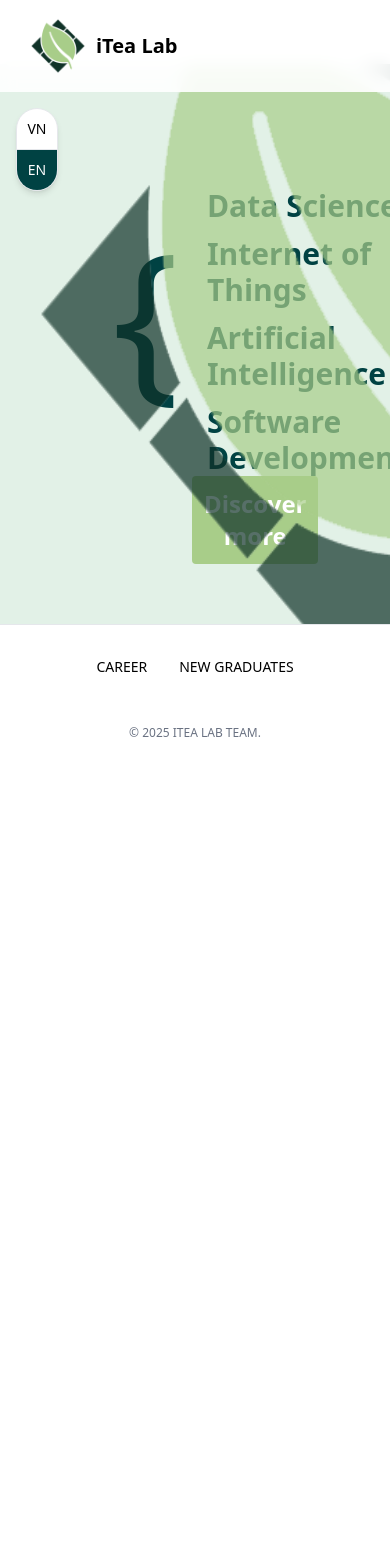
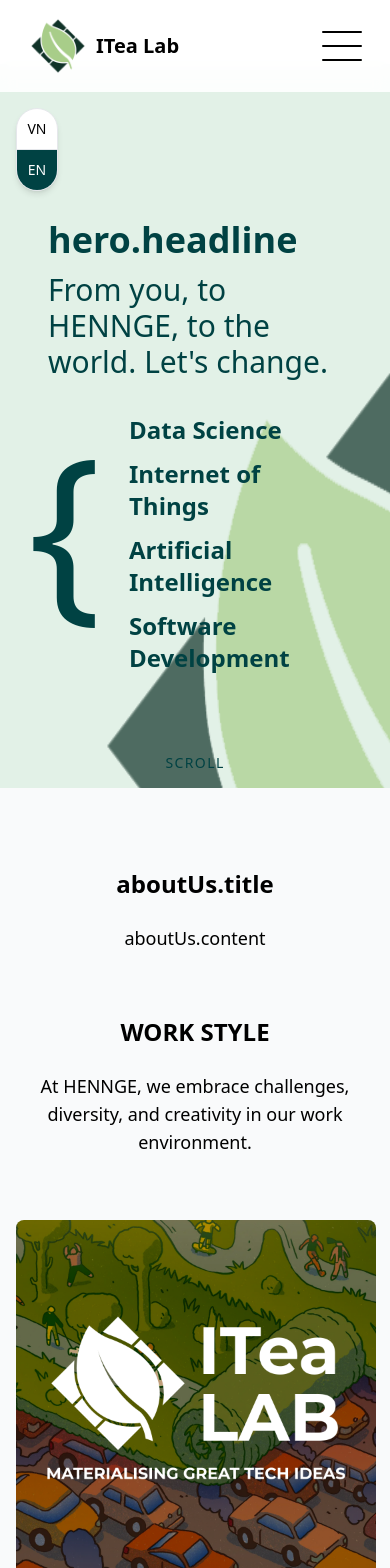
Before and after one commit to Itea-Lab/portfolio-website, a React (Vite) app: page / in a window 390 px wide. Shown: the top 1568 px of the page. Before the commit the page ends 844 px from the top, so only its background shows below. Built offline with nearby package versions, Linux system fonts and the light colour scheme.

Commit message:
check point 1

```diff
--- a/src/App.css
+++ b/src/App.css
@@ -1,3 +1,64 @@
 html {
   scroll-behavior: smooth;
 }
+/* From Uiverse.io by Cevorob */
+.burger {
+  position: relative;
+  width: 40px;
+  height: 30px;
+  background: transparent;
+  cursor: pointer;
+  /* display: block; */
+}
+
+.burger input {
+  display: none;
+}
+
+.burger span {
+  display: block;
+  position: absolute;
+  height: 2px;
+  width: 100%;
+  background: black;
+  border-radius: 9px;
+  opacity: 1;
+  left: 0;
+  transform: rotate(0deg);
+  transition: .25s ease-in-out;
+}
+
+.burger span:nth-of-type(1) {
+  top: 0px;
+  transform-origin: left center;
+}
+
+.burger span:nth-of-type(2) {
+  top: 50%;
+  transform: translateY(-50%);
+  transform-origin: left center;
+}
+
+.burger span:nth-of-type(3) {
+  top: 100%;
+  transform-origin: left center;
+  transform: translateY(-100%);
+}
+
+.burger input:checked ~ span:nth-of-type(1) {
+  transform: rotate(45deg);
+  top: 0px;
+  left: 5px;
+}
+
+.burger input:checked ~ span:nth-of-type(2) {
+  width: 0%;
+  opacity: 0;
+}
+
+.burger input:checked ~ span:nth-of-type(3) {
+  transform: rotate(-45deg);
+  top: 28px;
+  left: 5px;
+}
+/* SIDE BAR BUTTON END */
--- a/src/App.tsx
+++ b/src/App.tsx
@@ -1,24 +1,25 @@
 import { BrowserRouter, Routes, Route } from "react-router-dom";
 import { LanguageProvider } from "./language-context";
-import Header from "./components/Layout";
+import Layout from "./components/Layout";
 import Home from "./pages/Home";
 import "./App.css";
 import Error404 from "./pages/Error404";
 
 function App() {
-
   return (
     <>
       <LanguageProvider>
+        <div className="flex min-h-screen flex-col">
           <BrowserRouter>
             <Routes>
-            <Route path="/" element={<Header />}>
+              <Route path="/" element={<Layout />}>
                 <Route index element={<Home />} />
               </Route>
               <Route path="*" element={<Error404 />} />
             </Routes>
             <Routes></Routes>
           </BrowserRouter>
+        </div>
       </LanguageProvider>
     </>
   );
--- /dev/null
+++ b/src/components/Community.tsx
@@ -0,0 +1,31 @@
+"use client";
+
+import { useLanguage } from "../language-context";
+import { Link } from "react-router-dom";
+
+export default function Community() {
+  const { t } = useLanguage();
+
+  return (
+    <section className="py-20 bg-gray-50">
+      <div className="container mx-auto px-4">
+        <div className="max-w-3xl mx-auto text-center">
+          <h2 className="text-2xl text-[#004243] font-bold mb-8">
+            {t("community.title")}
+          </h2>
+
+          <div className="mb-6">
+            <p className="mb-2">{t("community.address")}</p>
+          </div>
+
+          <Link
+            to="#"
+            className="inline-flex items-center border border-[#004243] px-6 py-3 hover:bg-[#004243] hover:text-white transition-colors"
+          >
+            {t("community.link")}
+          </Link>
+        </div>
+      </div>
+    </section>
+  );
+}
--- a/src/components/Hero.tsx
+++ b/src/components/Hero.tsx
@@ -1,51 +1,56 @@
-import icon from '../assets/icon_transparent.png'
+import { useLanguage } from "../language-context";
+import icon from "../assets/icon_transparent.png";
 function Hero() {
+  const { t } = useLanguage();
   return (
-    // <div className="hero min-h-screen bg-base-600">
-    //   <div className="hero-content text-center flex col justify-center items-center">
-    //     <div className="max-w-md">
-    //       <h1 className="text-5xl font-bold">Welcome to our website!</h1>
-    //       <p className="py-6">
-    //         We are glad to have you here. Explore our features and enjoy your
-    //         stay!
-    //       </p>
-    //     </div>
-    //   </div>
-    // </div>
-    <div className="h-[35rem] bg-[#e2f1e7] relative overflow-hidden">
-      <div className="mt-[7rem]">
-        <div className="flex flex-col">
-          <div className="flex mx-[7rem] items-center">
+    <div className="hero h-[full] md:h-full bg-[#e2f1e7] relative overflow-hidden">
+      <div className="flex flex-col mt-[9rem]">
+        <div className="flex justify-start items-center mx-[3rem] md:mx-[7rem]">
+          <div className="pt-0 relative z-10">
+            <h1 className="text-4xl sm:text-4xl md:text-5xl lg:text-6xl text-[#004243] font-bold pt-3">
+              {t("hero.headline")}
+            </h1>
+            <h3 className="text-3xl sm:text-3xl md:text-5xl lg:text-4xl text-[#004243] pt-3">
+              {t("hero.tagline")}
+            </h3>
+          </div>
+        </div>
+        <div className="flex mx-7 md:mx-[7rem] items-center">
           <div className="flex justify-center items-center h-full">
             <div className="pb-7">
-                <h1 className="text-[11rem] text-[#004243] text-start">
+              <h1 className="text-[12rem] md:text-[11rem] text-[#004243] text-start">
                 &#123;
               </h1>
             </div>
           </div>
-            <div className="flex flex-col justify-center h-full mx-7 text-[#004243]">
-              <h1 className="text-3xl font-bold text-start pt-3 ">
+          <div className="flex flex-col justify-center h-full mx-7 text-[#004243] relative z-10">
+            <h1 className="text-2xl md:text-3xl font-bold text-start pt-3 ">
               Data Science
             </h1>
-              <h1 className="text-3xl font-bold text-start pt-3">
+            <h1 className="text-2xl md:text-3xl font-bold text-start pt-3">
               Internet of Things
             </h1>
-              <h1 className="text-3xl font-bold text-start pt-3">
+            <h1 className="text-2xl md:text-3xl font-bold text-start pt-3">
               Artificial Intelligence
             </h1>
-              <h1 className="text-3xl font-bold text-start pt-3">
+            <h1 className="text-2xl md:text-3xl font-bold text-start pt-3">
               Software Development
             </h1>
           </div>
 
-            <div className="absolute bottom-[-7rem] right-[-20rem]">
-              <img src={icon} alt="lab icon" className="opacity-70 h-svh" />
+          <div className="absolute bottom-[-7rem] right-[-20rem] w-[40rem] h-[36rem] md:w-[43rem] md:h-[40rem] lg:w-[45rem] lg:h-[45rem] z-0">
+            <img src={icon} alt="lab_icon" className="opacity-70 h-svh w-svh" />
           </div>
         </div>
-          <div className="flex justify-start mx-[12rem]">
-            <button className="btn btn-blue text-2xl font-bold bg-[#a8cd89] text-white p-3 rounded">
-              Discover more
-            </button>
+
+        <div
+          id="about"
+          className="relative z-10 text-center text-[#004243] px-4"
+        >
+          <div className="flex flex-col items-center mt-16 animate-bounce">
+            <p className="text-sm font-light tracking-widest mb-2">
+              {t("hero.scroll")}
+            </p>
           </div>
         </div>
       </div>
--- a/src/components/Layout.tsx
+++ b/src/components/Layout.tsx
@@ -1,69 +1,120 @@
 import { Link, Outlet } from "react-router-dom";
+import { useState, useEffect } from "react";
 import { useLanguage } from "../language-context";
 import Language_Selector from "./Language_Selector";
-import icon from '../assets/icon_transparent.png'
+import MobileMenu from "./Mobile_Menu";
+import icon from "../assets/icon_transparent.png";
 
-export default function Header() {
+export default function Layout() {
   const { t } = useLanguage();
+  const [isMenuOpen, setIsMenuOpen] = useState(false);
+  const toggleMenu = () => {
+    setIsMenuOpen(!isMenuOpen);
+    console.log("isMenuOpen:", isMenuOpen);
+  };
+  const [scrolled, setScrolled] = useState(false);
+  useEffect(() => {
+    const handleScroll = () => {
+      const isScrolled = window.scrollY > 10;
+      setScrolled(isScrolled);
+    };
 
+    window.addEventListener("scroll", handleScroll);
+    return () => window.removeEventListener("scroll", handleScroll);
+  }, []);
   return (
     <>
       <header className="fixed top-0 left-0 right-0 z-50 bg-white/90 backdrop-blur-sm">
-        <div className="container mx-auto px-7 py-4 flex justify-between items-center">
+        <div className="container px-7 mx-auto md:px-[6rem] py-4 flex justify-between items-center">
           <div className="flex flex-row items-center">
             <Link to="/" className="flex items-center space-x-2">
               <img src={icon} alt="ITea Lab Logo" className="h-15 w-auto" />
-              <span className="font-bold text-xl">iTea Lab</span>
+              <span className="font-bold text-xl">ITea Lab</span>
             </Link>
           </div>
 
           <nav className="hidden md:flex items-center space-x-8">
-            <Link
-              to="#about"
-              className="text-sm font-medium hover:text-gray-600 transition-colors"
+            <a
+              href="#about"
+              className="text-lg font-medium hover:text-gray-600 transition-colors"
             >
               About
-            </Link>
+            </a>
             <Link
               to="/projects"
-              className="text-sm font-medium hover:text-gray-600 transition-colors"
+              className="text-lg font-medium hover:text-gray-600 transition-colors"
             >
               Projects
             </Link>
             <Link
               to="#join_lab"
-              className="text-sm font-medium hover:text-gray-600 transition-colors"
+              className="text-lg font-medium hover:text-gray-600 transition-colors"
             >
               Join Us
             </Link>
           </nav>
+          <label
+            className="md:hidden flex items-center burger"
+            htmlFor="burger"
+          >
+            <input type="checkbox" id="burger" onClick={toggleMenu}></input>
+            <span></span>
+            <span></span>
+            <span></span>
+          </label>
         </div>
         <Language_Selector />
       </header>
-      <main className="pt-16">
+      <MobileMenu isOpen={isMenuOpen} onClose={() => setIsMenuOpen(false)} />
+      <main className="pt-16 flex-1">
         <Outlet />
       </main>
-      <footer className="bg-white border-t border-gray-200 py-8">
-        <div className="container mx-auto px-4">
-          <div className="flex flex-col md:flex-row justify-between items-center">
-            <nav className="flex space-x-8 mb-4 md:mb-0">
-              <Link
-                to="#career"
-                className="text-sm hover:text-gray-600 transition-colors"
-              >
-                {t("nav.career")}
-              </Link>
-              <Link
-                to="#graduates"
-                className="text-sm hover:text-gray-600 transition-colors"
-              >
-                {t("nav.newGraduates")}
-              </Link>
-            </nav>
+      <footer className="w-full bg-[#e7f3ea] relative overflow-hidden">
+        {/* Curved top border effect */}
+        <div className="w-full h-[3rem] bg-white rounded-b-[100%] transform translate-y-0"></div>
+
+        <div className="container mx-auto px-7 py-8 flex flex-col md:flex-row justify-around items-start relative z-10">
+          {/* Left section - Brand */}
+          <div className="mb-6 md:mb-0 px-4 md:px-8 flex-grow md:flex-grow-0">
+            <h2 className="text-4xl font-bold text-[#004243]">ITea Lab</h2>
+            <p className="text-[#004243] mt-2">{t("hero.tagline")}</p>
+            <div className="mt-12">
+              <p className="text-[#004243]">© 2025 ITea Lab Team.</p>
+            </div>
           </div>
 
-          <div className="text-center mt-8">
-            <p className="text-xs text-gray-500">{t("footer.copyright")}</p>
+          {/* Right section - Contact */}
+          <div className="text-[#004243] px-4 md:px-8 flex-grow md:flex-grow-0">
+            <h3 className="text-2xl font-bold mb-4">Contact us</h3>
+            <div className="flex flex-col space-y-4">
+              <div className="flex items-center">
+                <a
+                  href="mailto:contact.itealab@gmail.com"
+                  className="hover:text-[#006a6c]"
+                >
+                  contact.itealab@gmail.com
+                </a>
+              </div>
+              <div className="flex items-center">
+                <a
+                  href="https://linkedin.com/company/itealab"
+                  className="hover:text-[#006a6c]"
+                >
+                  ITea Lab
+                </a>
+              </div>
+              <div className="flex items-center">
+                <a
+                  href="https://facebook.com/itealab"
+                  className="hover:text-[#006a6c]"
+                >
+                  ITea Lab
+                </a>
+              </div>
+            </div>
+          </div>
+          <div className="absolute bottom-[0rem] right-[-7rem] md:bottom-[] md:right-[-11rem] lg:bottom-[0rem] lg:right-[-10rem] w-[20rem] h-[15rem] md:w-[15rem] md:h-[15rem] lg:w-[20rem] lg:h-[15rem] z-0">
+            <img src={icon} className="opacity-70"></img>
           </div>
         </div>
       </footer>
--- /dev/null
+++ b/src/components/Mobile_Menu.tsx
@@ -0,0 +1,99 @@
+"use client";
+
+import { Link } from "react-router-dom";
+import { useEffect } from "react";
+import { useLanguage } from "../language-context";
+
+interface MobileMenuProps {
+  isOpen: boolean;
+  onClose: () => void;
+}
+
+export default function MobileMenu({ isOpen, onClose }: MobileMenuProps) {
+  const { language, setLanguage, t } = useLanguage();
+
+  // Close menu when pressing Escape key
+  useEffect(() => {
+    const handleEscape = (e: KeyboardEvent) => {
+      if (e.key === "Escape") {
+        onClose();
+      }
+    };
+
+    if (isOpen) {
+      document.addEventListener("keydown", handleEscape);
+      // Prevent scrolling when menu is open
+      document.body.style.overflow = "hidden";
+    }
+
+    return () => {
+      document.removeEventListener("keydown", handleEscape);
+      // Restore scrolling when menu is closed
+      document.body.style.overflow = "";
+    };
+  }, [isOpen, onClose]);
+
+  return (
+    <div
+      className={`fixed inset-0 z-50 md:hidden transition-opacity duration-300 ease-in-out ${
+        isOpen
+          ? "opacity-100 pointer-events-auto"
+          : "opacity-0 pointer-events-none"
+      }`}
+    >
+      {/* Backdrop */}
+      <div
+        className="absolute inset-0 bg-black/20 backdrop-blur-sm transition-opacity duration-300 ease-in-out"
+        onClick={onClose}
+        aria-hidden="true"
+        style={{ opacity: isOpen ? 1 : 0 }}
+      />
+
+      {/* Sidebar */}
+      <div
+        className="absolute top-0 right-0 h-full w-64 bg-white shadow-lg transition-transform duration-300 ease-in-out py-4 px-7"
+        style={{ transform: isOpen ? "translateX(0)" : "translateX(100%)" }}
+      >
+        <div className="flex flex-col h-full">
+          {/* Header */}
+          <div className="flex items-center justify-between p-4 border-b">
+            <h2 className="font-bold">Itea Lab</h2>
+            <label
+              className="p-1 rounded-full hover:bg-gray-100 burger"
+              htmlFor="burger"
+            >
+              <input type="checkbox" id="burger" onClick={onClose} checked></input>
+              <span></span>
+              <span></span>
+              <span></span>
+            </label>
+          </div>
+
+          {/* Navigation */}
+          <nav className="flex-1 p-4">
+            <ul className="space-y-4">
+              <li>
+                <Link
+                  to="#career"
+                  className="block py-2 hover:text-gray-600 transition-colors"
+                  onClick={onClose}
+                >
+                  {t("nav.career")}
+                </Link>
+              </li>
+              <li>
+                <Link
+                  to="#graduates"
+                  className="block py-2 hover:text-gray-600 transition-colors"
+                  onClick={onClose}
+                >
+                  {t("nav.newGraduates")}
+                </Link>
+              </li>
+            </ul>
+          </nav>
+        </div>
+      </div>
+    </div>
+  );
+}
--- /dev/null
+++ b/src/components/Story.tsx
@@ -0,0 +1,52 @@
+import { useLanguage } from "../language-context";
+import image from "../assets/square_lab.png";
+
+export default function Story() {
+  const { t } = useLanguage();
+
+  return (
+    <section className="py-20 bg-gray-50">
+      <div className="container mx-auto px-4">
+        <div className="text-center mb-16">
+          <h2 className="text-2xl font-bold mb-6">
+            {t("aboutUs.title")}
+          </h2>
+          <p className="text-lg max-w-3xl mx-auto">
+            {t("aboutUs.content")}
+          </p>
+        </div>
+        {/* Work Style */}
+        <div className="text-center mb-16">
+          <h2 className="text-2xl font-bold mb-6">
+            {t("culture.workStyle.title")}
+          </h2>
+          <p className="text-lg max-w-3xl mx-auto">
+            {t("culture.workStyle.text")}
+          </p>
+        </div>
+
+        {/* Subsections */}
+        <div className="space-y-24">
+          {/* Technology */}
+          <div className="grid md:grid-cols-2 gap-8 items-center">
+            <div className="flex justify-center">
+              <div className="relative h-90 w-90">
+                <img
+                  src={image}
+                  alt="Learning from mistakes"
+                  className="object-cover rounded-lg absolute h-full w-full"
+                />
+              </div>
+            </div>
+            <div>
+              <h3 className="text-xl font-bold mb-4">
+                {t("culture.mistake.title")}
+              </h3>
+              <p className="text-gray-700">{t("culture.mistake.text")}</p>
+            </div>
+          </div>
+        </div>
+      </div>
+    </section>
+  );
+}
--- a/src/pages/Home.tsx
+++ b/src/pages/Home.tsx
@@ -1,8 +1,12 @@
 import Hero from '../components/Hero';
+import Story from '../components/Story';
+import Community from '../components/Community';
 function Home() {
   return (
     <div className="home-page">
       <Hero />
+      <Story />
+      <Community />
     </div>
   );
 }
```
Also changed, not shown: src/assets/489871148_2072312476622200_8359517783580654263_n.jpg (added). Lines whose indentation alone changed are shown as unchanged.
